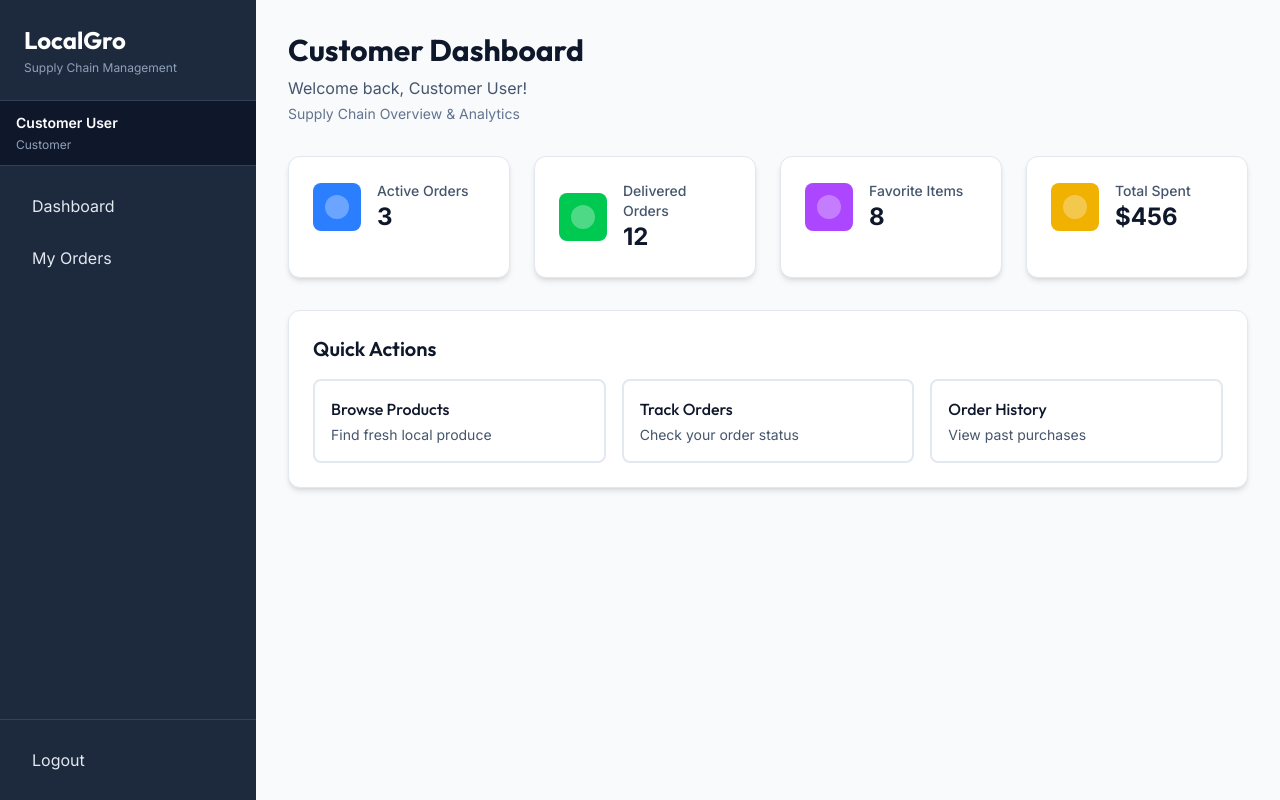
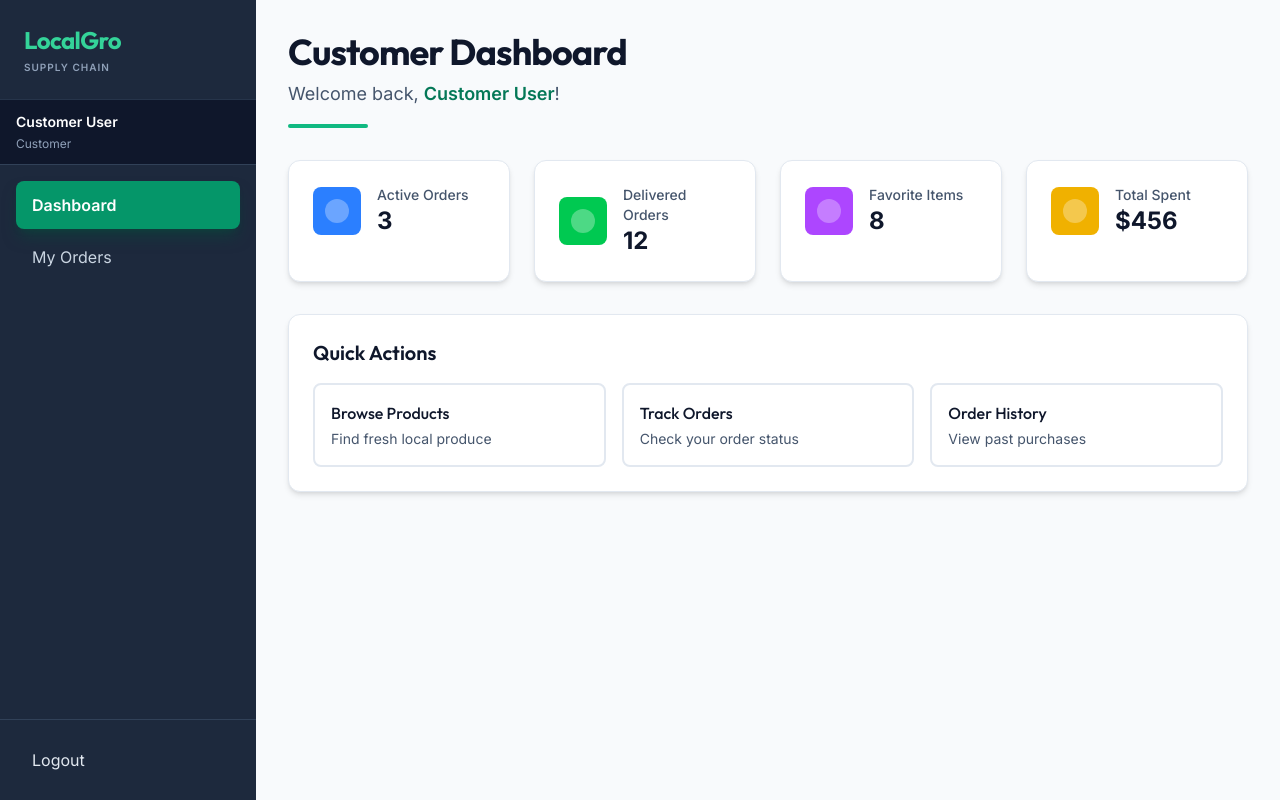
Before and after one commit to MNSBaanu/LocalGro, a React (Vite) app in the folder frontend/: page /login in a window 1280 px wide. Both pictures are taken after a click on the button "Login to System". Built offline with nearby package versions, Linux system fonts and the light colour scheme.

Commit message:
feat: Introduce core UI with login, sidebar navigation, and role-based dashboards including an inventory management page.

```diff
--- a/frontend/src/layouts/SidebarLayout.jsx
+++ b/frontend/src/layouts/SidebarLayout.jsx
@@ -1,10 +1,11 @@
-import { Link, useNavigate } from "react-router-dom";
+import { Link, useNavigate, useLocation } from "react-router-dom";
 import { useAuth } from "../context/AuthContext";
 import { sidebarMenu } from "../components/sidebarMenu";
 
 function SidebarLayout({ children }) {
   const { user, logout } = useAuth();
   const navigate = useNavigate();
+  const location = useLocation();
 
   const handleLogout = () => {
     logout();
@@ -16,9 +17,9 @@ function SidebarLayout({ children }) {
 
       {/* Sidebar */}
       <aside className="w-64 bg-slate-800 text-white flex flex-col shadow-xl">
-        <div className="p-6 border-b border-slate-700">
-          <h1 className="text-2xl font-bold text-white">LocalGro</h1>
-          <p className="text-xs text-slate-400 mt-1">Supply Chain Management</p>
+        <div className="p-6 border-b border-slate-700/50">
+          <h1 className="text-2xl font-bold text-brand-400 tracking-tight">LocalGro</h1>
+          <p className="text-[10px] uppercase tracking-widest text-slate-400 mt-1 font-semibold">Supply Chain</p>
         </div>
 
         {/* User Info */}
@@ -31,16 +32,22 @@ function SidebarLayout({ children }) {
 
         {/* Navigation */}
         <nav className="flex-1 p-4 space-y-1">
-            {user &&
-                sidebarMenu[user.role]?.map((item) => (
+          {user &&
+            sidebarMenu[user.role]?.map((item) => {
+              const isActive = location.pathname === item.path;
+              return (
                 <Link
-                    key={item.path}
-                    to={item.path}
-                    className="block px-4 py-3 rounded-lg hover:bg-slate-700 transition-colors text-slate-200 hover:text-white"
+                  key={item.path}
+                  to={item.path}
+                  className={`block px-4 py-3 rounded-lg transition-all duration-200 ${isActive
+                      ? "bg-brand-600 text-white shadow-lg shadow-brand-900/50 font-semibold"
+                      : "text-slate-300 hover:bg-slate-700/50 hover:text-white"
+                    }`}
                 >
-                    {item.label}
+                  {item.label}
                 </Link>
-                ))}
+              );
+            })}
         </nav>
 
 
--- a/frontend/src/pages/admin/Dashboard.jsx
+++ b/frontend/src/pages/admin/Dashboard.jsx
@@ -68,9 +68,9 @@ function Dashboard() {
   return (
     <div>
       <div className="mb-8">
-        <h1 className="text-3xl font-bold text-slate-900">{title}</h1>
-        <p className="text-slate-600 mt-2">Welcome back, {user?.name}!</p>
-        <p className="text-sm text-slate-500 mt-1">Supply Chain Overview & Analytics</p>
+        <h1 className="text-4xl font-bold text-slate-900 tracking-tight">{title}</h1>
+        <p className="text-slate-600 mt-2 text-lg">Welcome back, <span className="text-brand-700 font-semibold">{user?.name}</span>!</p>
+        <div className="h-1 w-20 bg-brand-500 mt-4 rounded-full"></div>
       </div>
 
       {/* Stats Grid */}
@@ -96,16 +96,16 @@ function Dashboard() {
         <div className="grid grid-cols-1 md:grid-cols-3 gap-4">
           {user?.role === "admin" && (
             <>
-              <button className="p-4 border-2 border-slate-200 rounded-lg hover:bg-slate-50 hover:border-slate-300 text-left transition-all">
-                <h3 className="font-medium text-slate-900">Manage Inventory</h3>
+              <button className="p-4 border-2 border-slate-200 rounded-xl hover:bg-brand-50 hover:border-brand-200 text-left transition-all group">
+                <h3 className="font-bold text-slate-900 group-hover:text-brand-700">Manage Inventory</h3>
                 <p className="text-sm text-slate-600 mt-1">Add or update products</p>
               </button>
-              <button className="p-4 border-2 border-slate-200 rounded-lg hover:bg-slate-50 hover:border-slate-300 text-left transition-all">
-                <h3 className="font-medium text-slate-900">View Orders</h3>
+              <button className="p-4 border-2 border-slate-200 rounded-xl hover:bg-brand-50 hover:border-brand-200 text-left transition-all group">
+                <h3 className="font-bold text-slate-900 group-hover:text-brand-700">View Orders</h3>
                 <p className="text-sm text-slate-600 mt-1">Process customer orders</p>
               </button>
-              <button className="p-4 border-2 border-slate-200 rounded-lg hover:bg-slate-50 hover:border-slate-300 text-left transition-all">
-                <h3 className="font-medium text-slate-900">Track Deliveries</h3>
+              <button className="p-4 border-2 border-slate-200 rounded-xl hover:bg-brand-50 hover:border-brand-200 text-left transition-all group">
+                <h3 className="font-bold text-slate-900 group-hover:text-brand-700">Track Deliveries</h3>
                 <p className="text-sm text-slate-600 mt-1">Monitor delivery status</p>
               </button>
             </>
--- a/frontend/src/pages/auth/Login.jsx
+++ b/frontend/src/pages/auth/Login.jsx
@@ -27,7 +27,7 @@ function Login() {
   };
 
   return (
-    <div className="min-h-screen flex items-center justify-center bg-gradient-to-br from-slate-100 to-slate-200">
+    <div className="min-h-screen flex items-center justify-center bg-gradient-to-br from-brand-50 to-slate-100">
       <div className="max-w-md w-full bg-white rounded-xl shadow-xl p-8">
         <div className="text-center mb-8">
           <h1 className="text-3xl font-bold text-slate-800 mb-2">LocalGro SCM</h1>
@@ -43,7 +43,7 @@ function Login() {
             <select
               value={selectedRole}
               onChange={(e) => setSelectedRole(e.target.value)}
-              className="w-full px-3 py-2 border border-gray-300 rounded-md focus:outline-none focus:ring-2 focus:ring-green-500 focus:border-transparent"
+              className="w-full px-3 py-2 border border-gray-300 rounded-md focus:outline-none focus:ring-2 focus:ring-brand-500 focus:border-transparent"
             >
               {userRoles.map((role) => (
                 <option key={role.value} value={role.value}>
@@ -55,7 +55,7 @@ function Login() {
 
           <button
             onClick={handleLogin}
-            className="w-full px-6 py-3 bg-slate-800 text-white rounded-lg hover:bg-slate-700 transition-colors font-medium shadow-md"
+            className="w-full px-6 py-3 bg-brand-600 text-white rounded-lg hover:bg-brand-700 transition-all font-semibold shadow-lg hover:shadow-brand-200/50"
           >
             Login to System
           </button>
--- a/frontend/src/pages/warehouse/Inventory.jsx
+++ b/frontend/src/pages/warehouse/Inventory.jsx
@@ -75,8 +75,8 @@ function Inventory() {
   const filteredItems = useMemo(() => {
     return items.filter(item => {
       const matchesSearch = item.name.toLowerCase().includes(searchTerm.toLowerCase()) ||
-                           item.category.toLowerCase().includes(searchTerm.toLowerCase()) ||
-                           item.supplier.toLowerCase().includes(searchTerm.toLowerCase());
+        item.category.toLowerCase().includes(searchTerm.toLowerCase()) ||
+        item.supplier.toLowerCase().includes(searchTerm.toLowerCase());
 
       const matchesCategory = !categoryFilter || item.category === categoryFilter;
       const matchesLowStock = !showLowStock || item.quantity <= item.minStock;
@@ -163,7 +163,7 @@ function Inventory() {
         </div>
         <button
           onClick={resetForm}
-          className="px-6 py-3 bg-slate-800 text-white rounded-lg hover:bg-slate-700 transition-colors shadow-md"
+          className="px-6 py-3 bg-brand-600 text-white rounded-lg hover:bg-brand-700 transition-all shadow-lg hover:shadow-brand-200/50 font-semibold"
         >
           + Add New Item
         </button>
@@ -183,9 +183,9 @@ function Inventory() {
           </div>
         </div>
 
-        <div className="bg-white rounded-xl shadow-md p-6 border border-slate-200">
+        <div className="bg-white rounded-xl shadow-md p-6 border border-slate-200 border-l-4 border-l-brand-500">
           <div className="flex items-center">
-            <div className="bg-green-500 rounded-lg p-3 mr-4">
+            <div className="bg-brand-500 rounded-lg p-3 mr-4">
               <div className="w-6 h-6 bg-white rounded-full opacity-30"></div>
             </div>
             <div>
@@ -231,7 +231,7 @@ function Inventory() {
               placeholder="Search items..."
               value={searchTerm}
               onChange={(e) => setSearchTerm(e.target.value)}
-              className="w-full px-3 py-2 border border-slate-300 rounded-lg focus:outline-none focus:ring-2 focus:ring-slate-500 focus:border-transparent"
+              className="w-full px-3 py-2 border border-slate-300 rounded-lg focus:outline-none focus:ring-2 focus:ring-brand-500 focus:border-transparent"
             />
           </div>
 
@@ -240,7 +240,7 @@ function Inventory() {
             <select
               value={categoryFilter}
               onChange={(e) => setCategoryFilter(e.target.value)}
-              className="w-full px-3 py-2 border border-slate-300 rounded-lg focus:outline-none focus:ring-2 focus:ring-slate-500 focus:border-transparent"
+              className="w-full px-3 py-2 border border-slate-300 rounded-lg focus:outline-none focus:ring-2 focus:ring-brand-500 focus:border-transparent"
             >
               <option value="">All Categories</option>
               {categories.map(category => (
```
Also changed, not shown: frontend/src/components/inventory/InventoryTable.jsx (+9 -9 lines).
